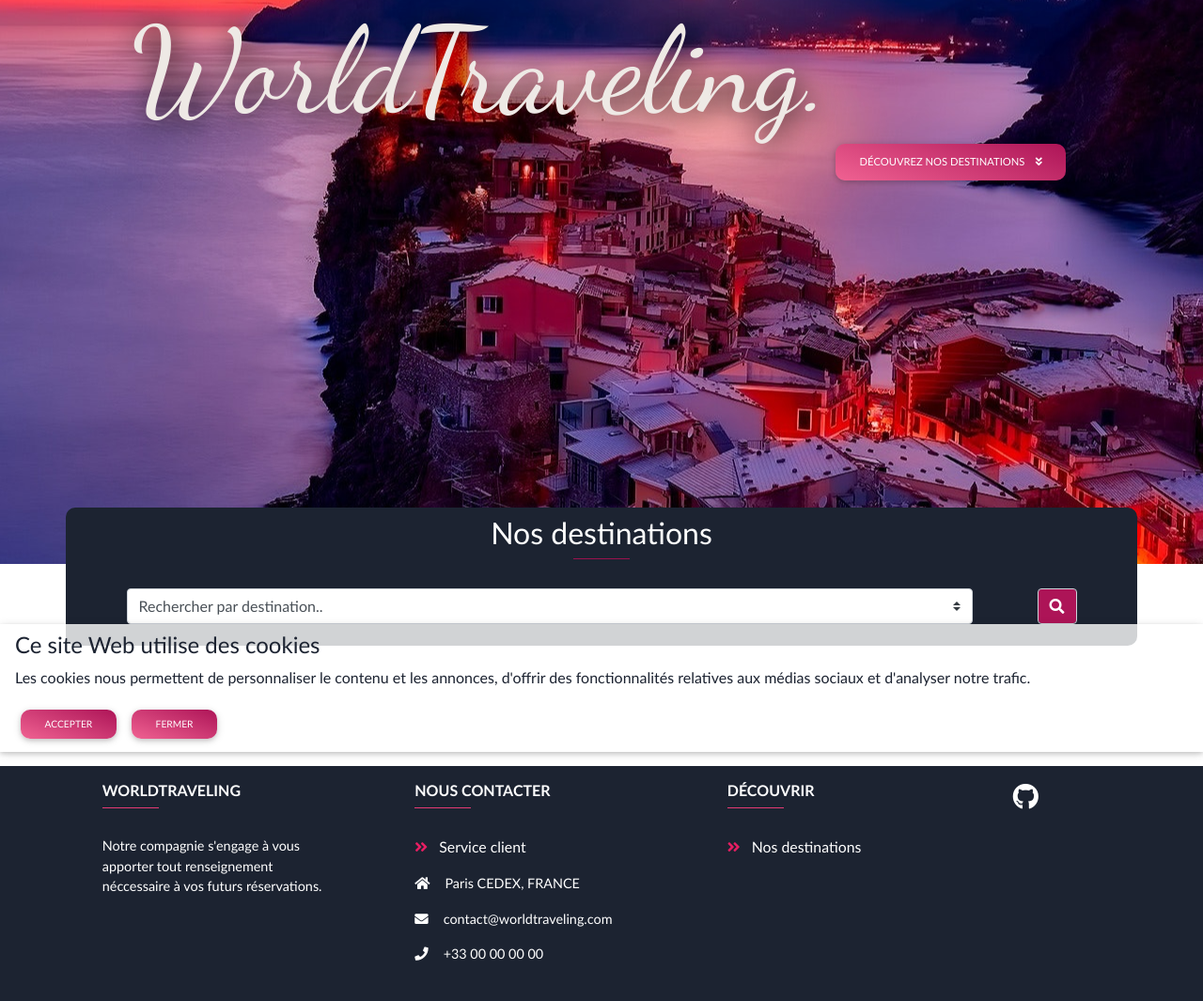
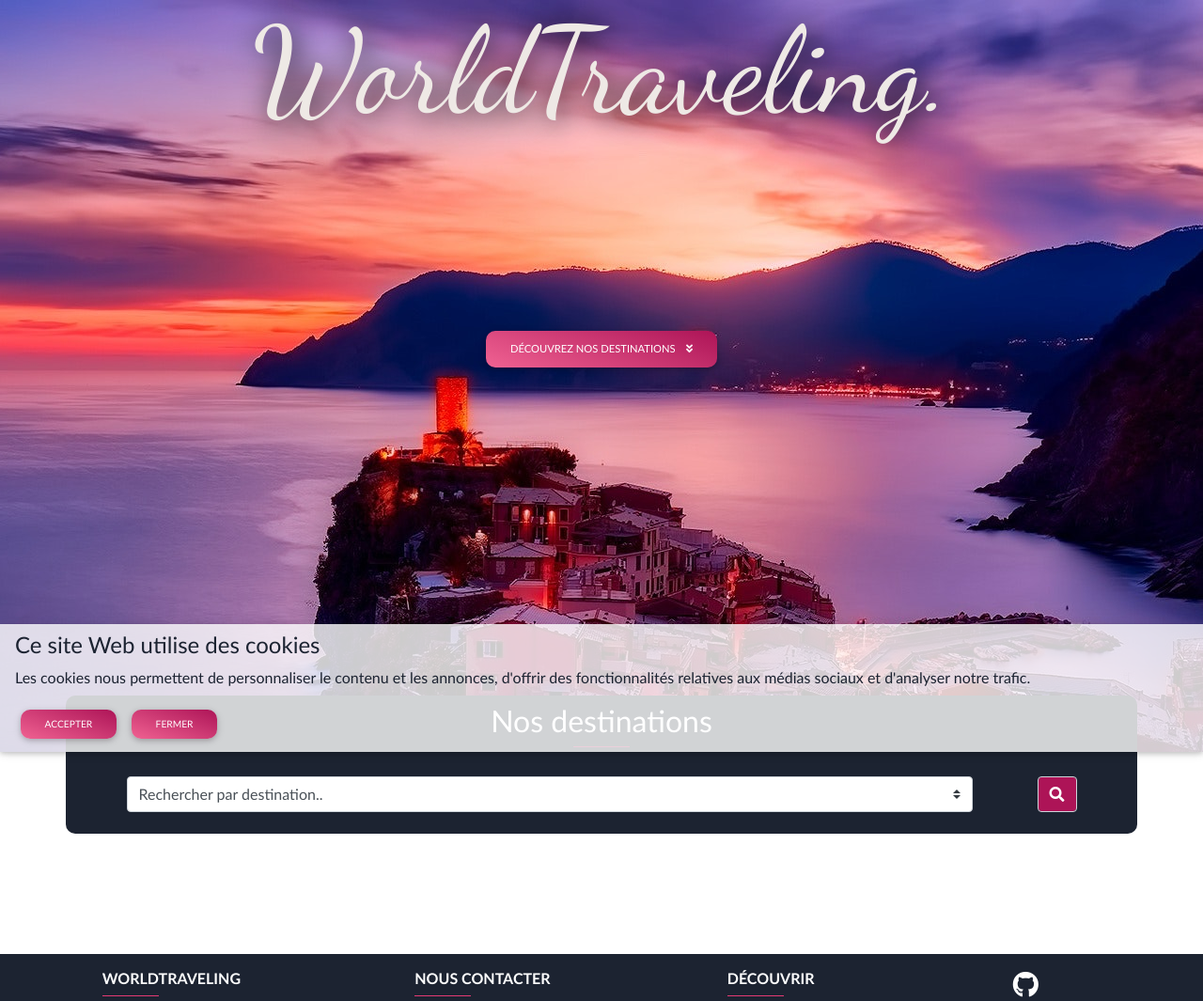
Before and after one commit to celiabellod/worldtraveling, a Django app: page / in a window 1280 px wide. Shown: the top 1065 px of the page at 94% size. Before the commit the page ends 1022 px from the top, so only its background shows below. Run offline with Django 3.2, Linux system fonts and the light colour scheme; data that the repository does not hold is empty; some libraries are stand-ins or nearby versions.

Commit message:
header modification

```diff
--- a/store/static/store/css/style.css
+++ b/store/static/store/css/style.css
@@ -20,8 +20,14 @@ body {
 }
 .btn:hover {
   color: white;
+  transform: scale(1.2);
 }
 
+@media (max-width: 767px) {
+  .btn {
+    margin-top: 10%;
+  }
+}
 .breadcrumb-item + .breadcrumb-item::before {
   padding-right: 0rem;
   content: "";
@@ -56,8 +62,8 @@ footer h3 {
 */
 .ban {
   background-image: url("../images/header/index/beach.jpg");
-  background-position: center center;
-  height: 600px;
+  background-position: center top;
+  height: 800px;
   width: 100%;
 }
 
@@ -76,6 +82,7 @@ footer h3 {
   display: flex;
   justify-content: center;
   align-items: center;
+  flex-direction: column;
 }
 .inner-banner h1 {
   color: #eee9e5;
--- a/store/static/store/sass/composant/_buttons.scss
+++ b/store/static/store/sass/composant/_buttons.scss
@@ -8,7 +8,14 @@
     }
     &:hover{
         color: white;
+        transform: scale(1.2);
 
-        }
+    }
 
 }
+
+@media (max-width: 767px)  {
+    .btn {
+        margin-top: 10%;
+    }
+}
--- a/store/static/store/sass/pages/_index.scss
+++ b/store/static/store/sass/pages/_index.scss
@@ -7,8 +7,8 @@
 
 .ban {
     background-image: url('../images/header/index/beach.jpg');
-    background-position:center center;
-    height: 600px;
+    background-position:center top;
+    height: 800px;
     width: 100%;
 }
 
@@ -28,6 +28,7 @@
     display: flex;
     justify-content: center;
     align-items: center;
+    flex-direction: column;
     h1 {
 
         color:#eee9e5;
--- a/store/templates/store/index.html
+++ b/store/templates/store/index.html
@@ -7,11 +7,11 @@
 <header>
     <section class="container-fluid">
         <div class="row">
-            <div class="ban">
+            <div class="ban img-fluid">
             <!--<img class= "ban img-fluid " src="{% static 'store/images/header/index/beach.jpg' %}" alt="banniere du site" />-->
                 <div class="inner-banner">
                     <h1>WorldTraveling.</h1>
-                    <a href="#store" class="btn btn-md btn-color align-center">
+                    <a href="#store" class="btn btn-md btn-color">
                         Découvrez nos destinations&nbsp;&nbsp;&nbsp;&nbsp;<i class="fas fa-angle-double-down"></i>
                     </a>
                 </div>
```
Also changed, not shown: 1 other file.
